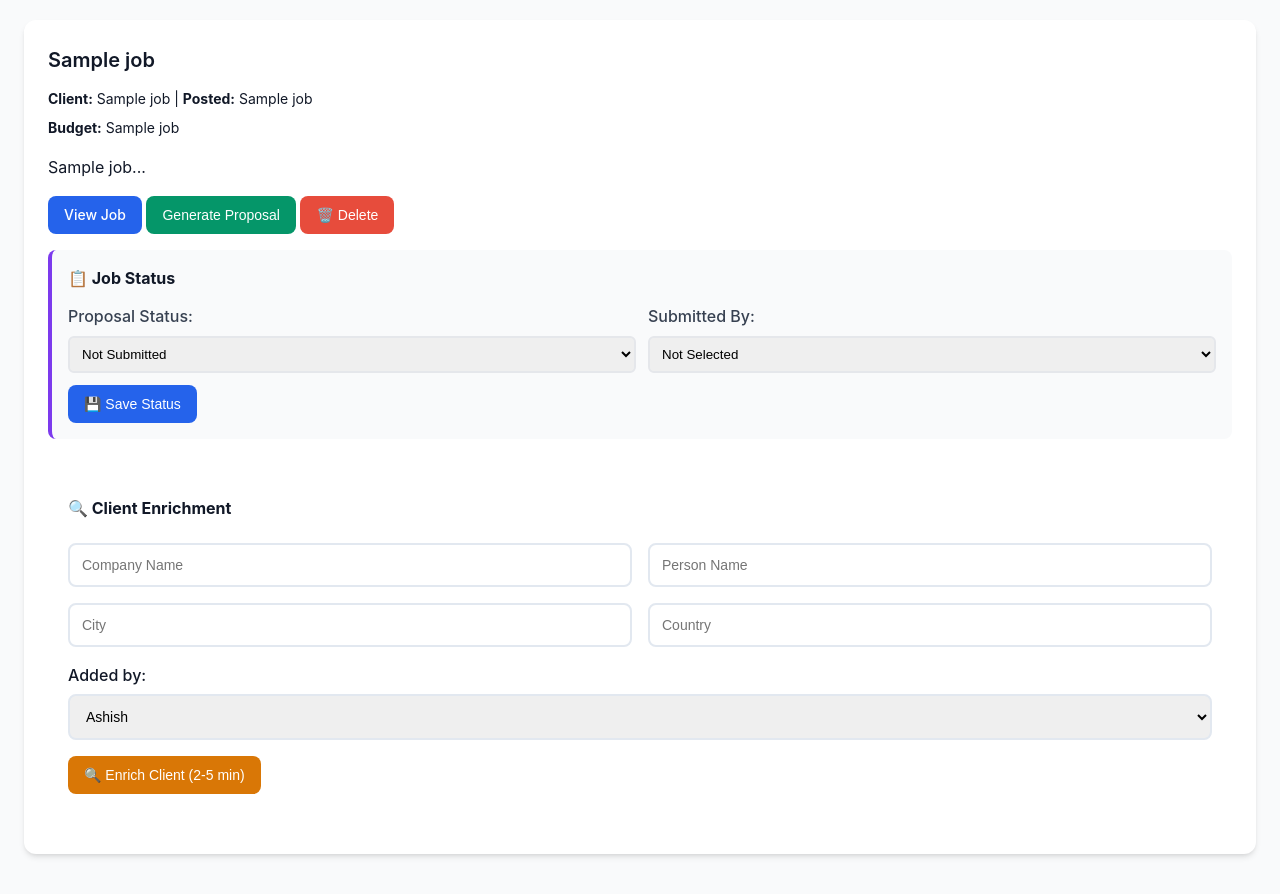
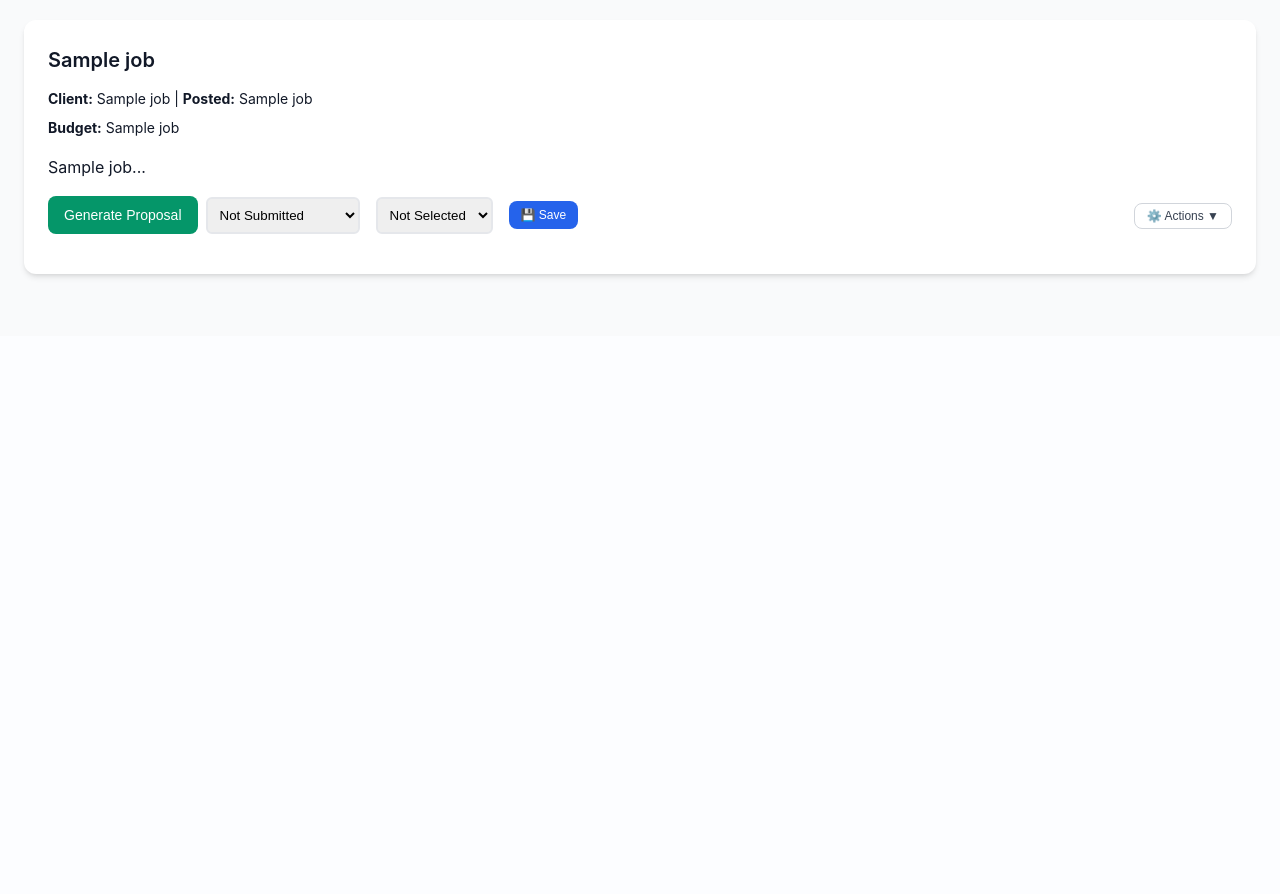
Before and after one commit to mady202220/MindWork, a Flask app: page /rss/1 in a window 1280 px wide. Shown: the part 464-1358 px from the top of the page. After the commit the page ends 742 px from the top, so only its background shows below. Run offline with Flask 3, Linux system fonts and the light colour scheme; the visitor is signed in with stand-in values (Sample User, id 1); a database or web service that is not in the repository returns one stand-in record (values such as "Sample title"); some libraries are stand-ins or nearby versions.

Commit message:
Compact job cards: inline status dropdowns, collapsible actions menu

```diff
--- a/templates/rss_jobs.html
+++ b/templates/rss_jobs.html
@@ -95,18 +95,14 @@
                     {% if job[17] == 1 %}<span style="color: blue;">🔍 Enriched</span>{% endif %}
                 </div>
             </div>
-            <div class="job-description">{{ job[2][:300] }}...</div>
-            <a href="{{ job[3] }}" target="_blank" class="btn btn-primary">View Job</a>
+            <div class="job-description">{{ job[2][:200] }}...</div>
+
+            <!-- Main Actions -->
+            <div style="display: flex; flex-wrap: wrap; gap: 8px; margin: 16px 0; align-items: center;">
                 <button class="btn btn-success" onclick="generateProposal('{{ job[0] }}', {{ current_feed[0] }})">Generate Proposal</button>
-            <button class="btn" style="background: #e74c3c; color: white;" onclick="deleteJob('{{ job[0] }}')">🗑️ Delete</button>
 
-            <!-- Job Status Section -->
-            <div style="margin-top: 16px; padding: 16px; background: var(--gray-50); border-radius: 8px; border-left: 4px solid var(--secondary-purple);">
-                <h4 style="margin: 0 0 12px 0; color: var(--gray-900);">📋 Job Status</h4>
-                <div style="display: grid; grid-template-columns: 1fr 1fr; gap: 12px;">
-                    <div>
-                        <label style="display: block; margin-bottom: 6px; font-weight: 500; color: var(--gray-700);">Proposal Status:</label>
-                        <select id="job-proposal-status-{{ job[0] }}" style="width: 100%; padding: 8px; border: 2px solid var(--gray-200); border-radius: 6px;">
+                <!-- Job Status Dropdowns -->
+                <select id="job-proposal-status-{{ job[0] }}" style="padding: 8px; border: 2px solid var(--gray-200); border-radius: 6px; margin-right: 8px;">
                     <option value="Not Submitted">Not Submitted</option>
                     <option value="Saved">Saved</option>
                     <option value="Submitted">Submitted</option>
@@ -116,20 +112,33 @@
                     <option value="Lost">Lost</option>
                     <option value="Won">Won</option>
                 </select>
-                    </div>
-                    <div>
-                        <label style="display: block; margin-bottom: 6px; font-weight: 500; color: var(--gray-700);">Submitted By:</label>
-                        <select id="job-submitted-by-{{ job[0] }}" style="width: 100%; padding: 8px; border: 2px solid var(--gray-200); border-radius: 6px;">
+
+                <select id="job-submitted-by-{{ job[0] }}" style="padding: 8px; border: 2px solid var(--gray-200); border-radius: 6px; margin-right: 8px;">
                     <option value="">Not Selected</option>
                     <option value="Ashish">Ashish</option>
                     <option value="Madhuri">Madhuri</option>
                 </select>
+
+                <button class="btn btn-primary btn-sm" onclick="updateJobStatus('{{ job[0] }}')">💾 Save</button>
+
+                <!-- Action Menu -->
+                <div style="margin-left: auto;">
+                    <button class="btn btn-outline btn-sm" onclick="toggleActions('{{ job[0] }}')" style="padding: 6px 12px;">
+                        ⚙️ Actions ▼
+                    </button>
                 </div>
             </div>
-                <button class="btn btn-primary" style="margin-top: 12px;" onclick="updateJobStatus('{{ job[0] }}')">💾 Save Status</button>
+
+            <!-- Collapsible Actions -->
+            <div id="actions-{{ job[0] }}" style="display: none; margin-top: 12px; padding: 16px; background: var(--gray-50); border-radius: 8px; border-left: 4px solid var(--primary-blue);">
+                <div style="display: flex; flex-wrap: wrap; gap: 8px; margin-bottom: 12px;">
+                    <a href="{{ job[3] }}" target="_blank" class="btn btn-primary btn-sm">View Job</a>
+                    <button class="btn btn-danger btn-sm" onclick="deleteJob('{{ job[0] }}')">🗑️ Delete</button>
+                </div>
             </div>
 
-            <!-- Client Enrichment Section -->
+            <!-- Client Enrichment Section (Collapsible) -->
+            <div id="enrichment-toggle-{{ job[0] }}" style="display: none;">
             <div class="enrichment-section">
                 <h4>🔍 Client Enrichment</h4>
                 {% if job[17] == 1 %}
@@ -196,6 +205,7 @@
                 {% endif %}
 
                 <div id="enrichment-results-{{ job[0] }}" style="display: none;"></div>
+            </div>
             </div>
 
             <div id="proposal-{{ job[0] }}" class="proposal-section" style="display: none;">
@@ -440,6 +450,19 @@
         updateStats();
         setInterval(() => location.reload(), 600000);
 
+        function toggleActions(jobId) {
+            const actionsDiv = document.getElementById(`actions-${jobId}`);
+            const enrichmentDiv = document.getElementById(`enrichment-toggle-${jobId}`);
+
+            if (actionsDiv.style.display === 'none') {
+                actionsDiv.style.display = 'block';
+                enrichmentDiv.style.display = 'block';
+            } else {
+                actionsDiv.style.display = 'none';
+                enrichmentDiv.style.display = 'none';
+            }
+        }
+
         function updateJobStatus(jobId) {
             const proposalStatus = document.getElementById(`job-proposal-status-${jobId}`).value;
             const submittedBy = document.getElementById(`job-submitted-by-${jobId}`).value;
```
Lines whose indentation alone changed are shown as unchanged.
